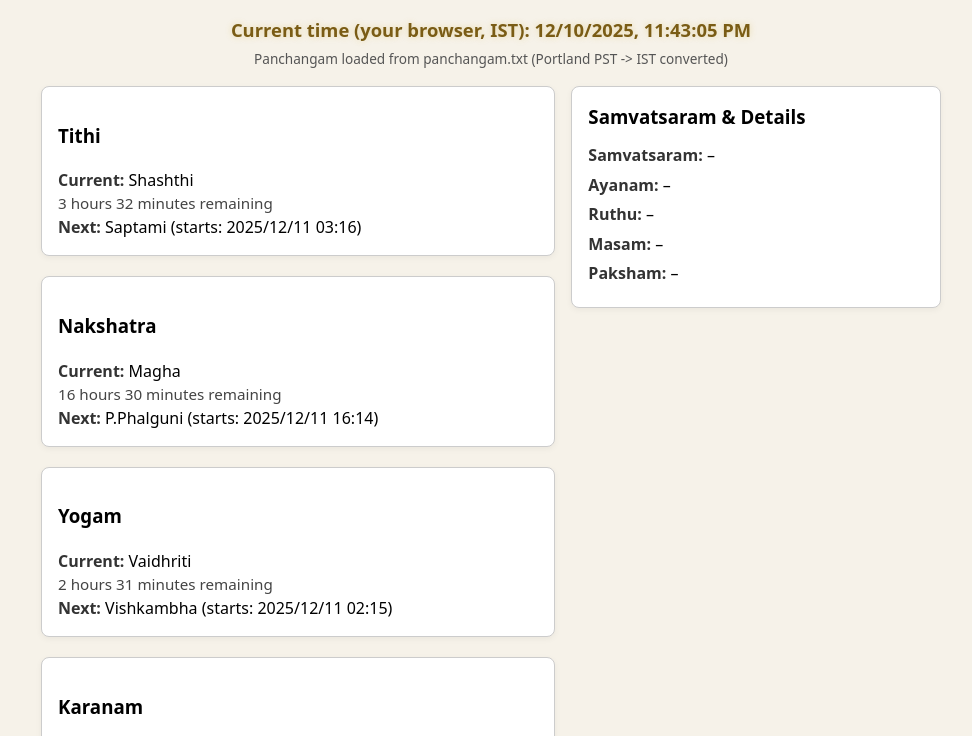
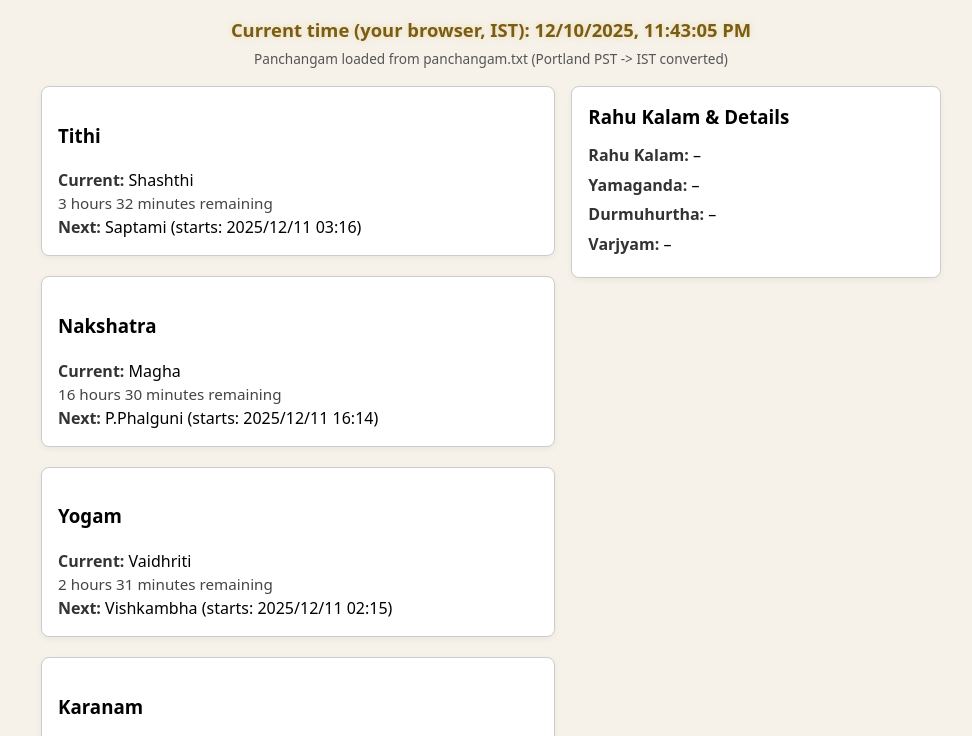
Before and after one commit to esbalabhakti-arch/IndiaPanchangam, a plain HTML site: page index.html in a window 1280 px wide. Shown: the part 149-885 px from the top of the page, without its empty margins (149-1121 px from the left). Drawn offline with Linux system fonts and the light colour scheme.

Commit message:
Update index.html

```diff
--- a/index.html
+++ b/index.html
@@ -2,7 +2,7 @@
 <html lang="en">
 <head>
   <meta charset="UTF-8" />
-  <title>Indian Standard Time (IST) based Chaandramaanam Panchangam</title>
+  <title>Chennai, India – Indian Standard Time Chaandramaanam Panchangam</title>
   <meta name="viewport" content="width=device-width, initial-scale=1" />
   <style>
     body {
@@ -22,7 +22,7 @@
       margin-bottom: 1rem;
     }
 
-    /* Elegant Guru Image */
+    /* Guru Image */
     .header img {
       width: 180px;
       height: auto;
@@ -71,12 +71,12 @@
       text-shadow: 0 0 6px rgba(212, 175, 55, 0.35);
     }
 
-    /* Backend timestamp – above footer line */
+    /* Backend timestamp line (now near footer) */
     .backend-time-line {
       text-align: center;
       font-size: 0.8rem;
       font-style: italic;
-      color: #b00020;   /* red */
+      color: #b00020;
       margin: 0.6rem 0 0.4rem 0;
     }
 
@@ -127,7 +127,6 @@
       color: #444;
     }
 
-    /* Right-hand meta box */
     .meta-section h3 {
       margin-top: 0;
       margin-bottom: 0.75rem;
@@ -167,7 +166,7 @@
     <img src="guru.png" alt="Guru Image" />
 
     <div class="header-title">
-      <h1>Indian Standard Time (IST) based</h1>
+      <h1>Chennai, India – Indian Standard Time (IST)</h1>
       <h1>Chaandramaanam Panchangam</h1>
       <!-- <div class="sanskrit">चन्द्रमान पञ्चाङ्गम्</div> -->
     </div>
@@ -175,7 +174,7 @@
 
   <div class="divider"></div>
 
-  <!-- Current time (browser / IST for India users) -->
+  <!-- Current time (browser) -->
   <div id="now-display" class="current-time-top"></div>
 
   <!-- Status line (file load message) -->
@@ -219,46 +218,39 @@
       </div>
     </div>
 
-    <!-- RIGHT: Samvatsaram / Ayanam / Ruthu / Masam / Paksham -->
+    <!-- RIGHT: Rahu Kalam & other details -->
     <div class="right-column">
       <div class="section meta-section">
-        <h3>Samvatsaram &amp; Details</h3>
+        <h3>Rahu Kalam &amp; Details</h3>
 
         <div class="meta-row">
-          <span class="label">Samvatsaram:</span>
-          <span id="samvatsaram" class="value">–</span>
+          <span class="label">Rahu Kalam:</span>
+          <span id="rahukala-today" class="value">–</span>
         </div>
         <div class="meta-row">
-          <span class="label">Ayanam:</span>
-          <span id="ayanam" class="value">–</span>
+          <span class="label">Yamaganda:</span>
+          <span id="yamaganda-today" class="value">–</span>
         </div>
         <div class="meta-row">
-          <span class="label">Ruthu:</span>
-          <span id="ruthu" class="value">–</span>
+          <span class="label">Durmuhurtha:</span>
+          <span id="durmuhurtha-today" class="value">–</span>
         </div>
         <div class="meta-row">
-          <span class="label">Masam:</span>
-          <span id="masam" class="value">–</span>
-        </div>
-        <div class="meta-row">
-          <span class="label">Paksham:</span>
-          <span id="paksham" class="value">–</span>
+          <span class="label">Varjyam:</span>
+          <span id="varjyam-today" class="value">–</span>
         </div>
       </div>
     </div>
 
   </div> <!-- /content -->
 
-  <!-- Backend Panchangam time stamp (IST) -->
+  <!-- Backend Panchangam time stamp (near footer) -->
   <div id="backend-time" class="backend-time-line"></div>
 
   <!-- Footer -->
   <div class="footer">
-    Acknowledgments<br />
-    <strong>Shri Ashok Krishnamoorthy</strong>
-    <br /><br />
     Contact:<br />
-    <strong>a.krishnamoorthy@comcast.net</strong>
+    <strong>esbalabhakti@gmail.com</strong>
   </div>
 
   <script src="script.js"></script>
```
